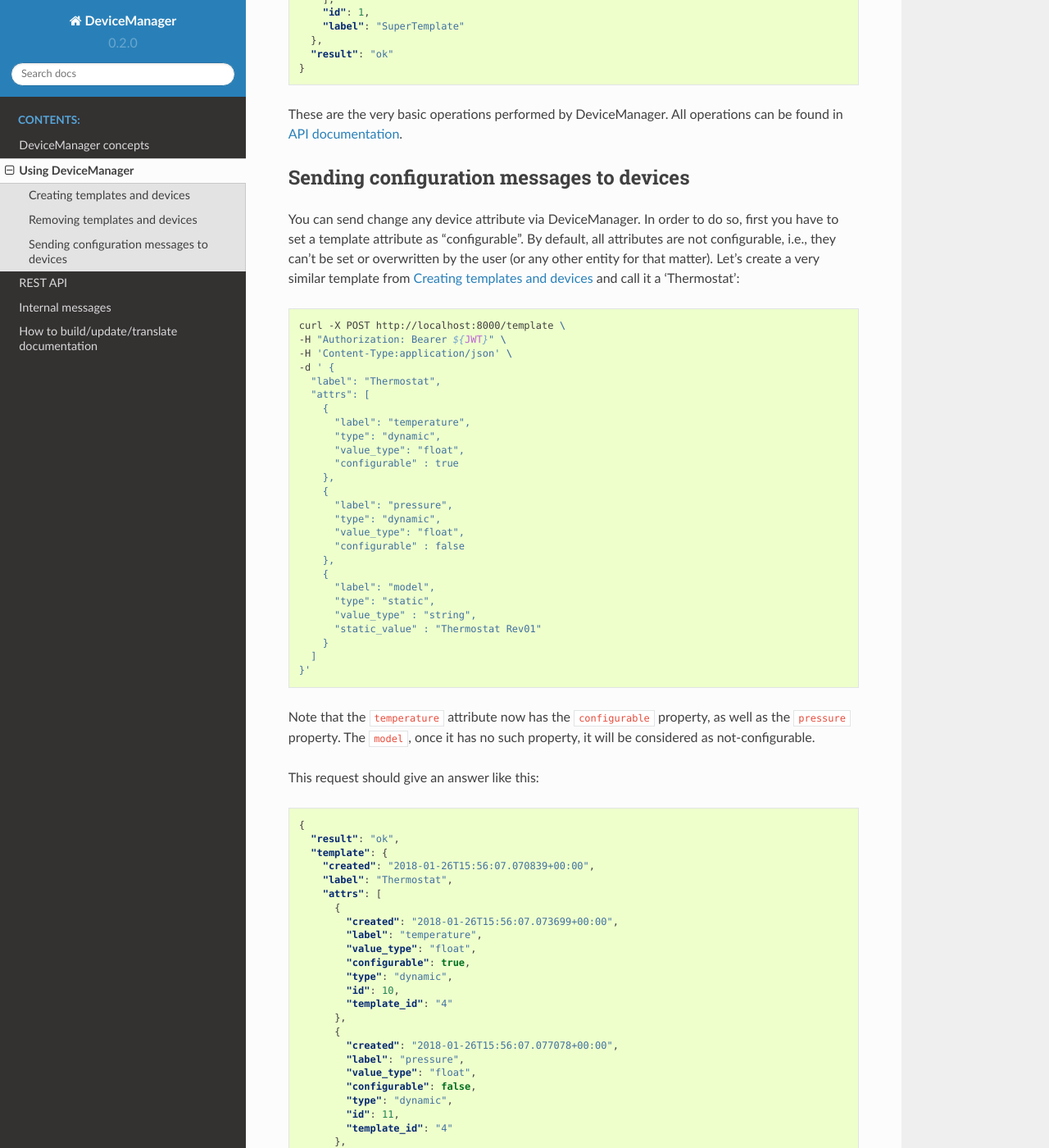
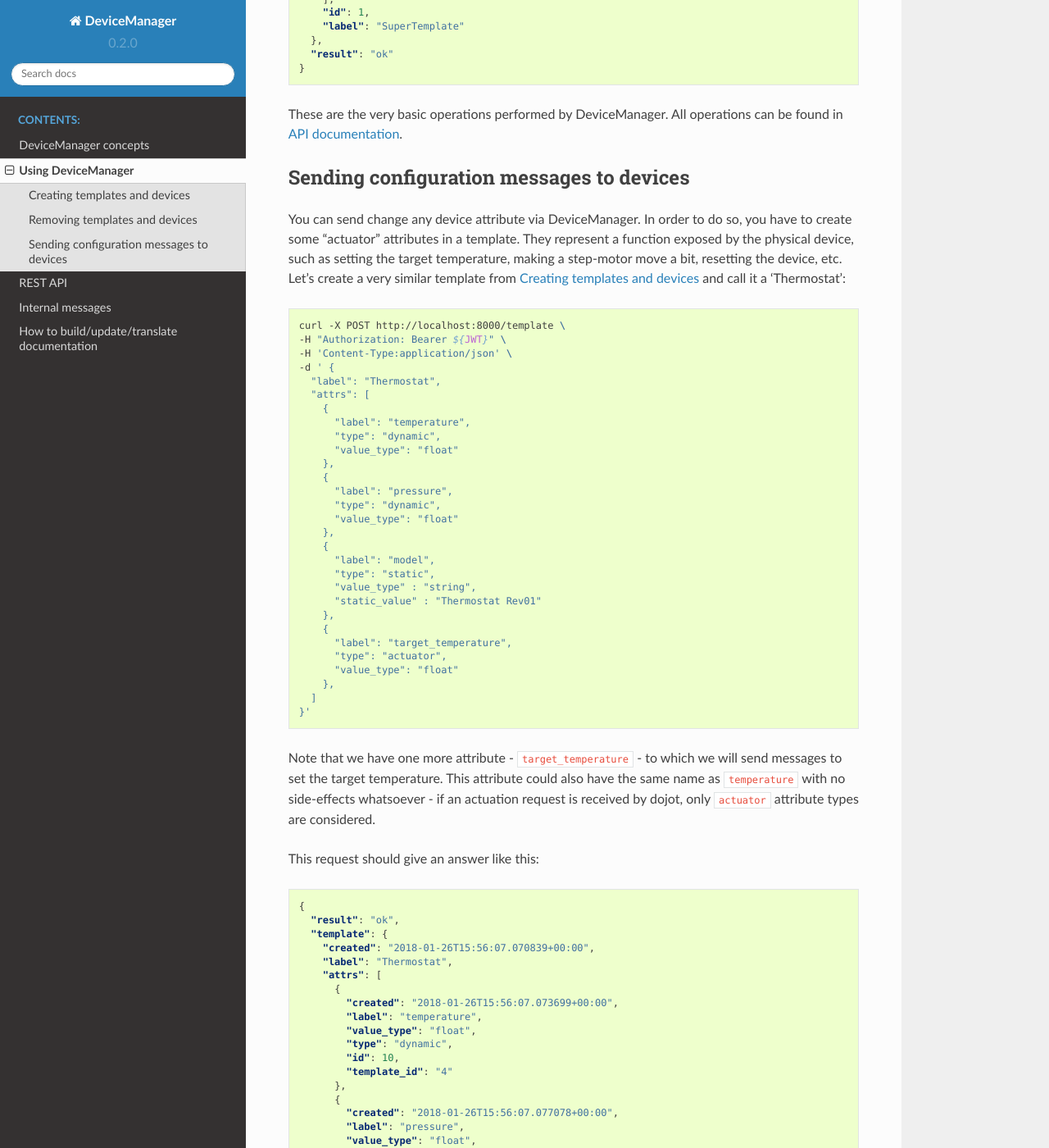
Before and after one commit to rascaraficci/device-manager, a Sphinx documentation site: the page built from docs/using-device-manager.rst, in a window 1280 px wide and 1400 px high, scrolled down 8382 px. Shown: the whole window at 82% size. Built offline with Sphinx 7.4.7 and the Read the Docs theme 2.0.0, drawn with Linux system fonts in a browser that asks for light colours; some of the changed text lies outside the part shown.

Commit message:
Updating documentation

```diff
--- a/docs/using-device-manager.rst
+++ b/docs/using-device-manager.rst
@@ -496,10 +496,11 @@ Sending configuration messages to devices
 -----------------------------------------
 
 You can send change any device attribute via DeviceManager. In order to do so,
-first you have to set a template attribute as "configurable". By default, all
-attributes are not configurable, i.e., they can't be set or overwritten by
-the user (or any other entity for that matter). Let's create a very similar
-template from `Creating templates and devices`_ and call it a 'Thermostat':
+you have to create some "actuator" attributes in a template. They represent a
+function exposed by the physical device, such as setting the target
+temperature, making a step-motor move a bit, resetting the device, etc. Let's
+create a very similar template from `Creating templates and devices`_ and call
+it a 'Thermostat':
 
 .. code-block:: bash
 
@@ -512,28 +513,33 @@ template from `Creating templates and devices`_ and call it a 'Thermostat':
         {
           "label": "temperature",
           "type": "dynamic",
-          "value_type": "float",
-          "configurable" : true
+          "value_type": "float"
         },
         {
           "label": "pressure",
           "type": "dynamic",
-          "value_type": "float",
-          "configurable" : false
+          "value_type": "float"
         },
         {
           "label": "model",
           "type": "static",
           "value_type" : "string",
           "static_value" : "Thermostat Rev01"
-        }
+        },
+        {
+          "label": "target_temperature",
+          "type": "actuator",
+          "value_type": "float"
+        },
       ]
     }'
 
 
-Note that the ``temperature`` attribute now has the ``configurable`` property,
-as well as the ``pressure`` property. The ``model``, once it has no such
-property, it will be considered as not-configurable.
+Note that we have one more attribute - ``target_temperature`` - to which we
+will send messages to set the target temperature. This attribute could also
+have the same name as ``temperature`` with no side-effects whatsoever - if an
+actuation request is received by dojot, only ``actuator`` attribute types are
+considered.
 
 This request should give an answer like this:
 
@@ -549,7 +555,6 @@ This request should give an answer like this:
             "created": "2018-01-26T15:56:07.073699+00:00",
             "label": "temperature",
             "value_type": "float",
-            "configurable": true,
             "type": "dynamic",
             "id": 10,
             "template_id": "4"
@@ -558,7 +563,6 @@ This request should give an answer like this:
             "created": "2018-01-26T15:56:07.077078+00:00",
             "label": "pressure",
             "value_type": "float",
-            "configurable": false,
             "type": "dynamic",
             "id": 11,
             "template_id": "4"
@@ -568,18 +572,23 @@ This request should give an answer like this:
             "created": "2018-01-26T15:56:07.078822+00:00",
             "label": "model",
             "value_type": "string",
-            "configurable": false,
             "type": "static",
             "id": 12,
             "template_id": "4"
-          }
+          },
+          {
+            "created": "2018-01-26T15:56:07.073699+00:00",
+            "label": "target_temperature",
+            "value_type": "float",
+            "type": "actuator",
+            "id": 13,
+            "template_id": "4"
+          },
         ],
         "id": 4
       }
     }
 
-Also note that the ``model`` attribute has ``configurable`` property set as
-false.
 
 Creating a device based on it is no different than before:
 
@@ -619,21 +628,19 @@ this:
     -H "Authorization: Bearer ${JWT}" \
     -H 'Content-Type:application/json' \
     -d ' {
-        "topic": "/admin/356d/config",
         "attrs": {
-            "temperature" : 10.6
+            "target_temperature" : 10.6
         }
     }'
 
-We use the endpoint ``/device/<DEVICEID>/configure`` to send configuration
-messages to a particular device. The payload contains two attributes:
+If any template used by the device has a 'topic-config' attribute, then the
+message will be sent to the default topic '/SERVICE/ID/config'. The payload
+contains two attributes:
 
-- topic: MQTT topic to which the configuration message will be published.
 - attrs: All the attributes and their respective values that will be configured
-  on the device. The device will receive this part of the payload as
-  configuration.
+  on the device.
 
-Remember that the attribute must be configurable for this request to succeed.
+Remember that the attribute must be an actuator for this request to succeed.
 If not, a message like the following one is returned:
 
 .. code-block:: json
```
Also changed, not shown: docs/concepts.rst (+11 -19 lines).
